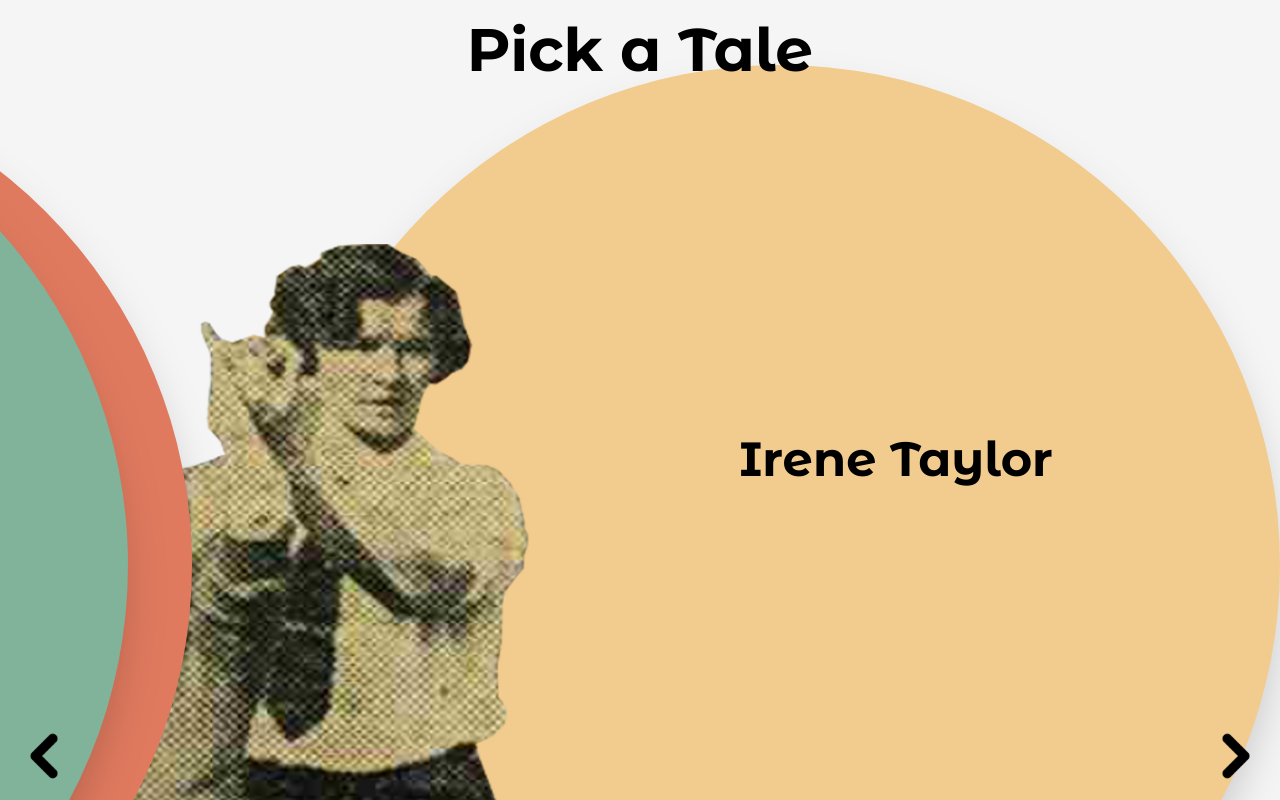
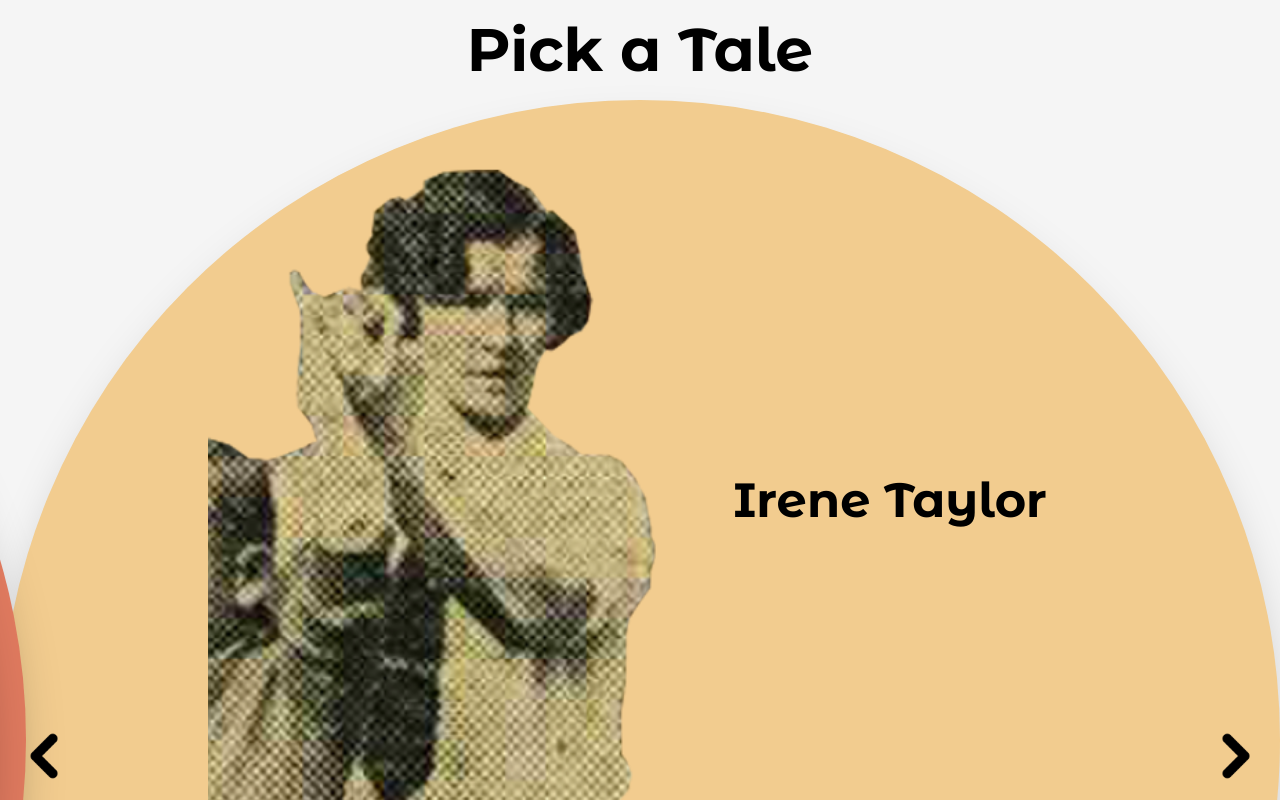
Before and after one commit to coachingtales/Coaching-Tales, a Next.js app: page /chooseCoach in a window 1280 px wide. Built offline with nearby package versions, Linux system fonts and the light colour scheme.

Commit message:
Styling and fixing optimisation changes.

```diff
--- a/src/app/components/CoachDetailsPage.tsx
+++ b/src/app/components/CoachDetailsPage.tsx
@@ -13,7 +13,7 @@ const CoachDetailsPage = ({ params }: Props) => {
 		return <h1>No Coach Found</h1>;
 	}
 
-	const stagger = ["80%", "85%", "90%"];
+	const stagger = ["-96%", "-98%", "-100%"];
 
 	return (
 		<div className="w-screen h-screen relative grid grid-rows-[100px_1fr] bg-[#F5F5F5] overflow-hidden pointer-events-none">
@@ -46,34 +46,34 @@ const CoachDetailsPage = ({ params }: Props) => {
 						<>
 							<div
 								key={coach.name}
-								className="w-[1000px] h-[1000px] rounded-full absolute lg:top-[-5%] top-0 transition-all duration-300 ease-in-out shadow-2xl"
+								className="w-[100vw] h-[100vw] rounded-full absolute scale-125 lg:scale-100 translate-y-[15%] lg:translate-y-0 transition-all duration-300 ease-in-out shadow-2xl"
 								style={{
-									right: index === id ? "0%" : `${stagger[index]}`,
+									left: index === id ? "0%" : `${stagger[index]}`,
 									zIndex: `${index + 1 * 5}`,
 									background: coach.hex,
 								}}
 							/>
 							<div
 								key={coach.name}
-								className="fixed w-full h-full grid grid-cols-10 grid-rows-10 gap-5 transition-all duration-300 ease-in-out"
+								className="fixed w-full h-full flex flex-col justify-center items-center lg:flex-row-reverse transition-all duration-300 ease-in-out"
 								style={{
 									transform: `${id === index ? "translateX(0)" : "translateX(-100vw)"}`,
 									zIndex: `${index + 1 * 6}`,
 								}}
 							>
-								<div className="row-start-2 col-start-1 lg:col-start-2 row-span-8 col-span-7 lg:col-span-4 relative">
-									<Image
-										src={coach.component_1.image_link}
-										alt={coach.name}
-										fill
-									/>
-								</div>
 								<Link
 									href={`/${coach.url}/choose_path`}
-									className="pointer-events-auto text-5xl lg:col-start-5 lg:row-start-5 flex justify-center items-center font-bold row-start-2 col-start-1 col-span-8 lg:col-span-7"
+									className="pointer-events-auto text-5xl font-bold text-center"
 								>
 									{coach.name}
 								</Link>
+								<Image
+									className="scale-110"
+									src={coach.component_1.image_link}
+									alt={coach.name}
+									width={500}
+									height={500}
+								/>
 							</div>
 						</>
 					);
--- a/src/app/components/CoachPath.tsx
+++ b/src/app/components/CoachPath.tsx
@@ -24,13 +24,13 @@ const CoachPath = ({ params }: Props) => {
 
 			<div className="relative">
 				<div
-					className="z-0 w-[1000px] h-[1000px] scale-110 lg:scale-100 rounded-full absolute lg:top-[-5%] top-[-1%] right-[-10%] lg:right-0 shadow-2xl"
+					className="w-[100vw] h-[100vw] rounded-full absolute scale-125 lg:scale-100 translate-y-[15%] lg:translate-y-0 transition-all duration-300 ease-in-out shadow-2xl"
 					style={{
 						background: color,
 					}}
 				/>
 				<div className="z-50 w-full h-full grid grid-cols-10 grid-rows-10 gap-4">
-					<h2 className="z-50 p-4 text-5xl font-bold col-start-3 text-nowrap row-start-1 col-span-5 lg:row-start-2 lg:col-start-6">
+					<h2 className="z-50 text-5xl font-bold col-start-3 text-nowrap text-center lg:text-left row-start-2 col-span-6 lg:row-start-2 lg:col-start-6">
 						{name}
 					</h2>
 					<div className="z-50 flex flex-col gap-2 text-left lg:row-start-3 lg:row-span-2 justify-center items-start text-2xl row-start-2 col-start-6 row-span-4 col-span-4">
@@ -50,8 +50,8 @@ const CoachPath = ({ params }: Props) => {
 							</p>
 						)}
 					</div>
-					<div className="relative row-start-1 col-start-1 col-span-7 row-span-10">
-						<Image src={coachImage} alt={name} fill objectFit="cover" />
+					<div className="relative row-start-3 scale-125 lg:scale-100 lg:row-start-1 col-start-1 col-span-7 row-span-10">
+						<Image src={coachImage} alt={name} width={500} height={500} />
 					</div>
 					<Link
 						className="text-2xl z-50 pointer-events-auto row-start-5 col-start-6 col-span-4 flex justify-center items-center rounded-xl font-bold text-center shadow-2xl border-2 border-slate-200"
--- a/src/app/components/PDFSaver.tsx
+++ b/src/app/components/PDFSaver.tsx
@@ -95,14 +95,14 @@ const SavePDF = ({ params }: Props) => {
 			</h1>
 			<form
 				onSubmit={handleSubmit}
-				className="col-start-2 row-start-4 col-span-7  z-50 row-span-4 grid grid-cols-10 grid-rows-2"
+				className="col-start-2 row-start-4 col-span-8 z-50 row-span-4 grid grid-cols-10 grid-rows-2"
 			>
 				<input
 					type="email"
 					value={email}
 					onChange={handleChange}
 					placeholder="Enter your email"
-					className="px-4 py-2 border text-3xl border-gray-300 h-fit col-start-1 row-start-1 col-span-10 row-span-1 rounded"
+					className="px-4 py-2 border text-3xl border-gray-300 h-fit col-start-1 row-start-1 col-span-11 row-span-1 rounded"
 					required
 				/>
 				<div className="row-start-2 col-span-10 flex items-center justify-center row-span-1">
--- a/src/app/hooks/useCoachNavigation.ts
+++ b/src/app/hooks/useCoachNavigation.ts
@@ -15,7 +15,7 @@ const useCoachNavigation = () => {
 		setLoading(true);
 		setTimeout(() => {
 			if (id === coachData.details.length - 1) {
-				setId(0);
+				setId(coachData.details.length - 1);
 			} else {
 				setId(id + 1);
 			}
@@ -29,7 +29,7 @@ const useCoachNavigation = () => {
 		setLoading(true);
 		setTimeout(() => {
 			if (id === 0) {
-				setId(coachData.details.length - 1);
+				setId(0);
 			} else {
 				setId(id - 1);
 			}
```
